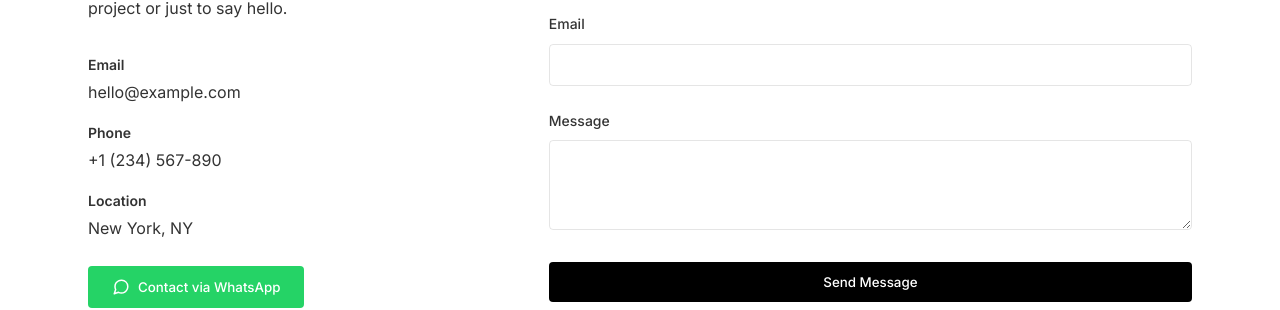
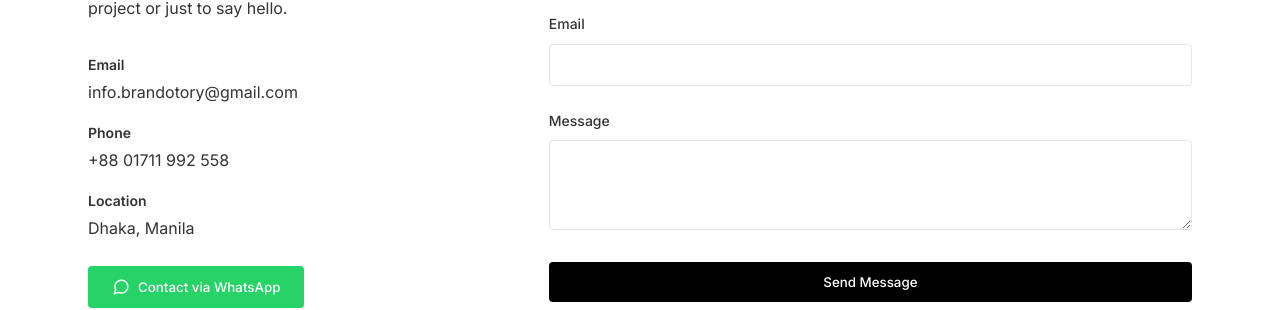
Before and after one commit to billahdotdev/brandotory, a React (Vite) app: page / in a window 1280 px wide. Shown: the part 4998-5308 px from the top of the page. Built offline with nearby package versions, Linux system fonts and the light colour scheme.

Commit message:
Work on Contact Section

```diff
--- a/src/App.css
+++ b/src/App.css
@@ -134,7 +134,7 @@ ul {
 /* Home section logo positioning */
 .home-logo-top-left {
   position: absolute;
-  top: 50px;
+  top: 40px;
   left: 40px;
   z-index: 10;
 }
--- a/src/sections/Contact.jsx
+++ b/src/sections/Contact.jsx
@@ -72,25 +72,25 @@ const Contact = ({ registerSection, onButtonHover }) => {
                   onMouseEnter={() => onButtonHover(true, "Send Email")}
                   onMouseLeave={() => onButtonHover(false, "")}
                 >
-                  hello@example.com
+                  info.brandotory@gmail.com
                 </a>
               </div>
 
               <div className="contact-item">
                 <span className="contact-label">Phone</span>
                 <a
-                  href="tel:+1234567890"
+                  href="tel:+8801711992558"
                   className="contact-value"
                   onMouseEnter={() => onButtonHover(true, "Call Us")}
                   onMouseLeave={() => onButtonHover(false, "")}
                 >
-                  +1 (234) 567-890
+                  +88 01711 992 558
                 </a>
               </div>
 
               <div className="contact-item">
                 <span className="contact-label">Location</span>
-                <span className="contact-value">New York, NY</span>
+                <span className="contact-value">Dhaka, Manila</span>
               </div>
             </div>
 
```
